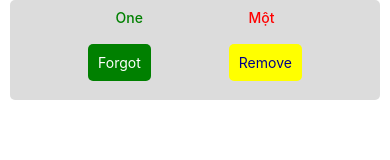
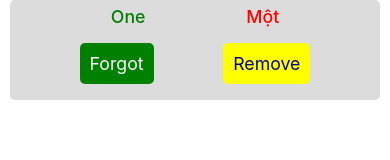
Before and after one commit to phamtanphat/reactnative29112020, a React Native app: screen / in a window 390 px wide. Shown: the top 160 px of the page. Built offline with nearby package versions, Linux system fonts and the light colour scheme.

Commit message:
dimension

```diff
--- /dev/null
+++ b/src/helpers/AppDimension.js
@@ -0,0 +1,11 @@
+import {Dimensions} from 'react-native';
+
+function getWidth() {
+  return Dimensions.get('window').width;
+}
+
+function getHeight() {
+  return Dimensions.get('window').height;
+}
+
+export {getWidth, getHeight};
--- a/src/screens/MainScreen.js
+++ b/src/screens/MainScreen.js
@@ -1,6 +1,7 @@
 /* eslint-disable react-native/no-inline-styles */
 import React, {Component} from 'react';
 import {Text, View, StyleSheet, TouchableOpacity} from 'react-native';
+import {getWidth} from '../helpers/AppDimension';
 
 export default class MainScreen extends Component {
   render() {
@@ -45,10 +46,12 @@ const styles = StyleSheet.create({
   textEn: {
     color: 'green',
     fontWeight: '500',
+    fontSize: getWidth() / 22,
   },
   textVn: {
     color: 'red',
     fontWeight: '500',
+    fontSize: getWidth() / 22,
   },
   buttonMemorize: {
     backgroundColor: 'green',
@@ -62,8 +65,10 @@ const styles = StyleSheet.create({
   },
   textMemorize: {
     color: 'white',
+    fontSize: getWidth() / 22,
   },
   textRemove: {
     color: 'darkblue',
+    fontSize: getWidth() / 22,
   },
 });
```
